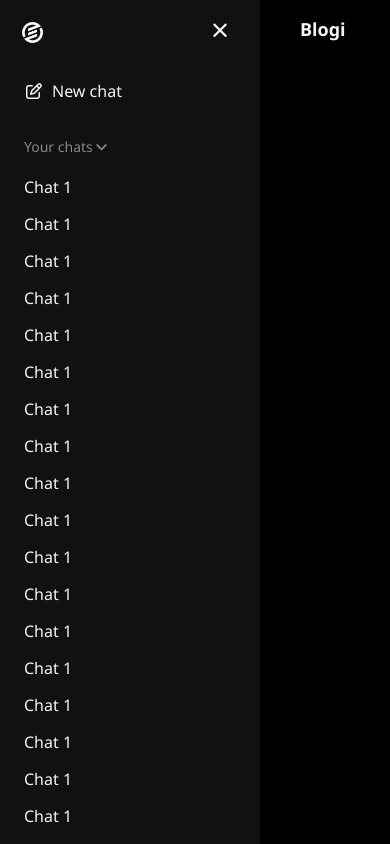
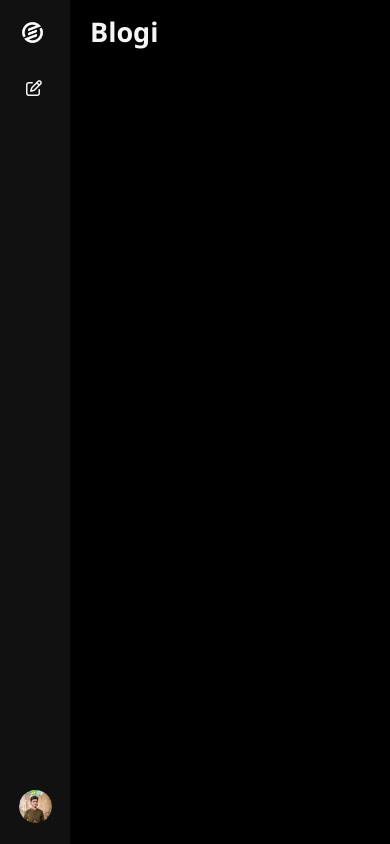
Before and after one commit to YounisRafiq/AI-Powered-blog-System, a React (Vite) app in the folder frontend/: page / in a window 390 px wide. Built offline with nearby package versions, Linux system fonts and the light colour scheme.

Commit message:
feat: update Sidebar and Navbar components with new styles and profile image integration

```diff
--- a/frontend/src/App.jsx
+++ b/frontend/src/App.jsx
@@ -5,7 +5,7 @@ import "./App.css";
 
 function App() {
 
-  const [isOpen, setIsOpen] = useState(true);
+  const [isOpen, setIsOpen] = useState(false);
 
   return (
     <div className={isOpen ? "layout open" : "layout closed"}>
--- a/frontend/src/components/Navbar.css
+++ b/frontend/src/components/Navbar.css
@@ -27,16 +27,11 @@
     font-weight: 900;
 }
 
-@media screen and (max-width: 768px){
-    .navbar-logo{
-        padding: 0 20px;
-    }
-    .navbar-logo img{
-        width: 60px;
-        height: 60px;
-    }
+@media screen and (max-width: 300px){
+
     .navbar-logo h2{
-        font-size: 18px;
-        padding-top: 17px;
+        font-size: 16px;
+        margin-top: 15px;
+        padding: 0;
     }
 }
--- a/frontend/src/components/Sidebar.css
+++ b/frontend/src/components/Sidebar.css
@@ -5,8 +5,16 @@
   position: fixed;
   top: 0;
   left: 0;
-  transition: 0.3s;
-  overflow: auto;
+  display: flex;
+  flex-direction: column;
+  overflow: scroll;
+}
+.chat-list {
+  flex: 1;
+  overflow-y: auto;
+}
+.chat-list::-webkit-scrollbar{
+  display: none;
 }
 
 ::-webkit-scrollbar-thumb {
@@ -76,4 +84,73 @@
   gap: 15px;
   margin-top: 20px;
   padding: 0 24px;
+  margin-bottom: 65px;
 }
+
+.chat-list span{
+    padding: 7px 10px;
+    cursor: pointer;
+    border-radius: 10px;
+    transition: 0.2s;
+}
+.chat-list span:hover{
+  background: #888888;
+  transition: 0.2s;
+}
+.profile {
+  position: absolute;
+  bottom: 0 !important;
+  left: 0;
+  width: 100%;
+  top: 90%;
+  display: flex;
+  align-items: center;
+  gap: 10px;
+  padding: 10px 20px;
+  background: #212121;
+  box-sizing: border-box;
+}
+.profile img{
+  width: 33px;
+  object-fit: cover;
+  object-position: center;
+  height: 33px;
+  cursor: pointer;
+  border-radius: 50%;
+  margin-top: 10px;
+}
+.sidebar-closed .profile {
+  justify-content: center;
+  padding: 12px 0;
+  margin-left: 10px;
+  background: none;
+}
+
+@media screen and (max-width : 300px){
+  .sidebar-logo img{
+    width: 52px;
+    height: 52px;
+  }
+  .sidebar.sidebar-closed{
+    width: 50px;
+  }
+  .new-chat{
+    display: flex;
+    justify-content: center;
+  }
+  .profile{
+    display: flex;
+    justify-content: center;
+  }
+  .profile img{
+    width:25px;
+    height: 25px;
+    margin-right: 15px;
+  }
+  .chat-list span{
+    font-size: 12px;
+  }
+ .sidebar{
+  height: 100vh;
+ }
+}
--- a/frontend/src/components/Sidebar.jsx
+++ b/frontend/src/components/Sidebar.jsx
@@ -1,14 +1,15 @@
 import React from "react";
 import "./Sidebar.css";
 import logo from "../assets/image.png";
+import Image from '../assets/my-image.jpg';
 
 const Sidebar = ({ isOpen, setIsOpen }) => {
   return (
-    <div className={isOpen ? "sidebar" : "sidebar sidebar-closed"}>
+    <div style={{overflow : !isOpen ? "hidden" : "scroll"}} className={isOpen ? "sidebar" : "sidebar sidebar-closed"}>
       <div className="sidebar-logo">
-        <img src={logo} onClick={() => setIsOpen(true)} />
+        <img src={logo} onClick={() => setIsOpen(true)} title="open sidebar" />
 
-        <i
+        <i title="close sidebar"
           className="fa-solid fa-xmark"
           style={{ opacity: isOpen ? 1 : 0 }}
           onClick={() => setIsOpen(false)}
@@ -16,7 +17,7 @@ const Sidebar = ({ isOpen, setIsOpen }) => {
       </div>
 
      <div className="new-chat">
-      <i  class="fa-regular fa-pen-to-square"></i>
+      <i title="new chat" className="fa-regular fa-pen-to-square"></i>
 
       {  isOpen && <span>New chat</span> }
      </div>
@@ -25,7 +26,7 @@ const Sidebar = ({ isOpen, setIsOpen }) => {
       { isOpen && (
         <div className="your-chats">
       <span>Your chats</span>
-      <i class="fa-solid fa-angle-down"></i>
+      <i className="fa-solid fa-angle-down"></i>
      </div>
       ) }
 
@@ -58,6 +59,11 @@ const Sidebar = ({ isOpen, setIsOpen }) => {
       </div>
       )}
 
+      <div className="profile" style={{width :!isOpen ? "50px" : "250px"}}>
+        <img src={Image} alt="This is profile image" />
+       {isOpen && <h3>Younis Ali</h3>}
+      </div>
+
     </div>
   );
 };
```
Also changed, not shown: frontend/src/assets/my-image.jpg (added).
